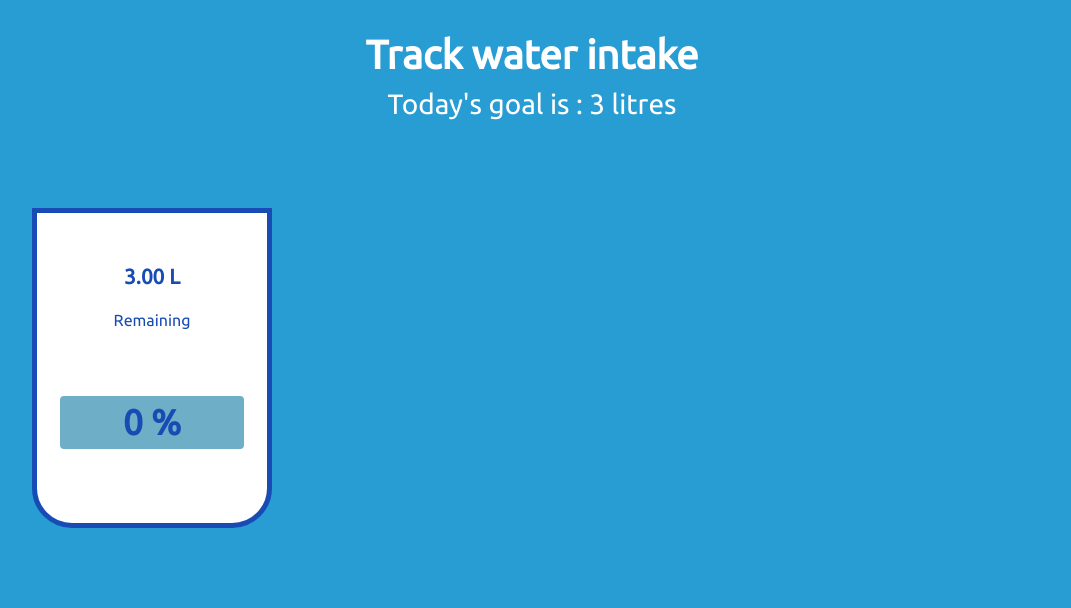
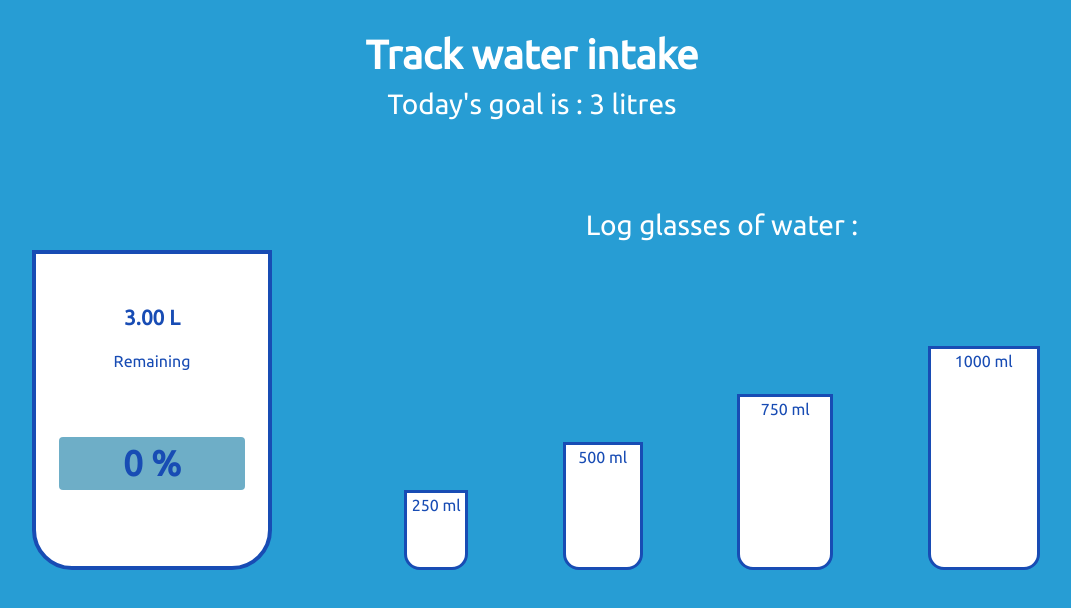
Before and after one commit to bhavishay97/track-water-intake, a plain HTML site: page index.html in a window 1280 px wide. Shown: the whole page, without its empty margins (108-1179 px from the left). Drawn offline with nearby package versions, Linux system fonts and the light colour scheme.

Commit message:
added small cups

```diff
--- a/index.html
+++ b/index.html
@@ -36,7 +36,9 @@
       <div class="container">
         <div class="row align-items-end">
           <!-- big cup -->
-          <div class="col-lg-4 text-center d-flex justify-content-center">
+          <div
+            class="col-md-3 col-lg-4 text-center d-flex justify-content-center"
+          >
             <div class="big-cup">
               <div class="remained d-flex flex-column mt-5">
                 <p class="litres font-weight-bold">3.00 L</p>
@@ -52,7 +54,15 @@
           <!-- end of big cup -->
 
           <!-- logging area -->
-          <div class="col-lg-8 text-center"></div>
+          <div class="col-md-9 col-lg-8 text-center">
+            <h3 class="heading">Log glasses of water :</h3>
+            <div class="cups d-flex justify-content-around align-items-end">
+              <div class="small-cup cup-250">250 ml</div>
+              <div class="small-cup cup-500">500 ml</div>
+              <div class="small-cup cup-750">750 ml</div>
+              <div class="small-cup cup-1000">1000 ml</div>
+            </div>
+          </div>
           <!-- end of logging area -->
         </div>
       </div>
--- a/style.css
+++ b/style.css
@@ -11,8 +11,8 @@ body {
 .big-cup {
   background: white;
   color: rgb(24, 76, 180);
-  border: 5px solid rgb(24, 76, 180);
-  border-radius: 0 0 40px 40px;
+  border: 0.3rem solid rgb(24, 76, 180);
+  border-radius: 0 0 2.5rem 2.5rem;
 
   width: 15em;
   min-height: 20em;
@@ -27,3 +27,41 @@ body {
   background: rgb(110, 174, 199);
   min-width: 80%;
 }
+
+.cups {
+  min-height: 20em;
+}
+
+.small-cup {
+  background: white;
+  color: rgb(24, 76, 180);
+  border: 0.2rem solid rgb(24, 76, 180);
+  border-radius: 0 0 1rem 1rem;
+  cursor: pointer;
+}
+
+.cup-250 {
+  height: 5em;
+  width: 4em;
+}
+
+.cup-500 {
+  height: 8em;
+  width: 5em;
+}
+
+.cup-750 {
+  height: 11em;
+  width: 6em;
+}
+
+.cup-1000 {
+  height: 14em;
+  width: 7em;
+}
+
+@media screen and (max-width: 768px) {
+  .heading {
+    margin-top: 1em;
+  }
+}
```
